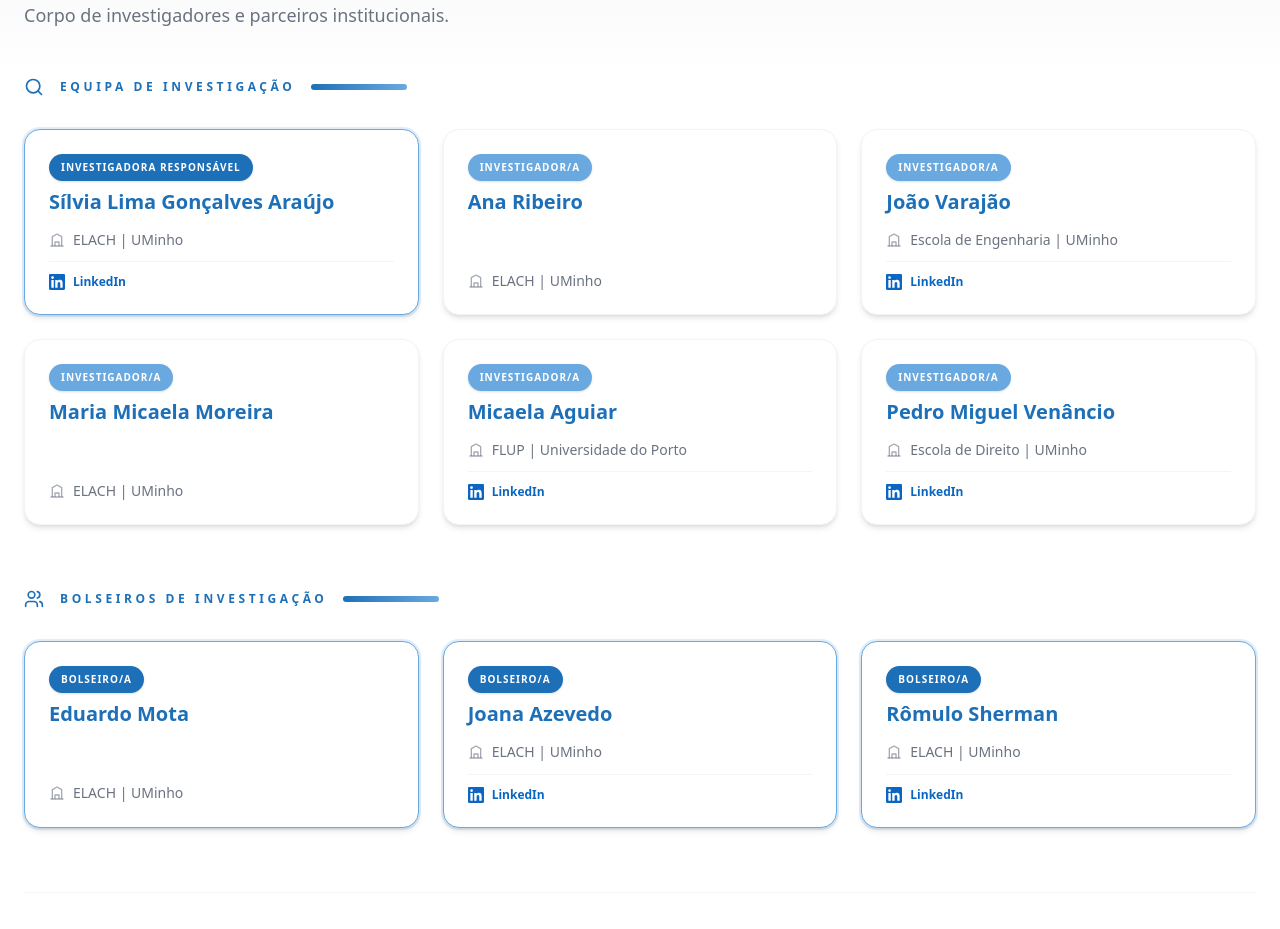
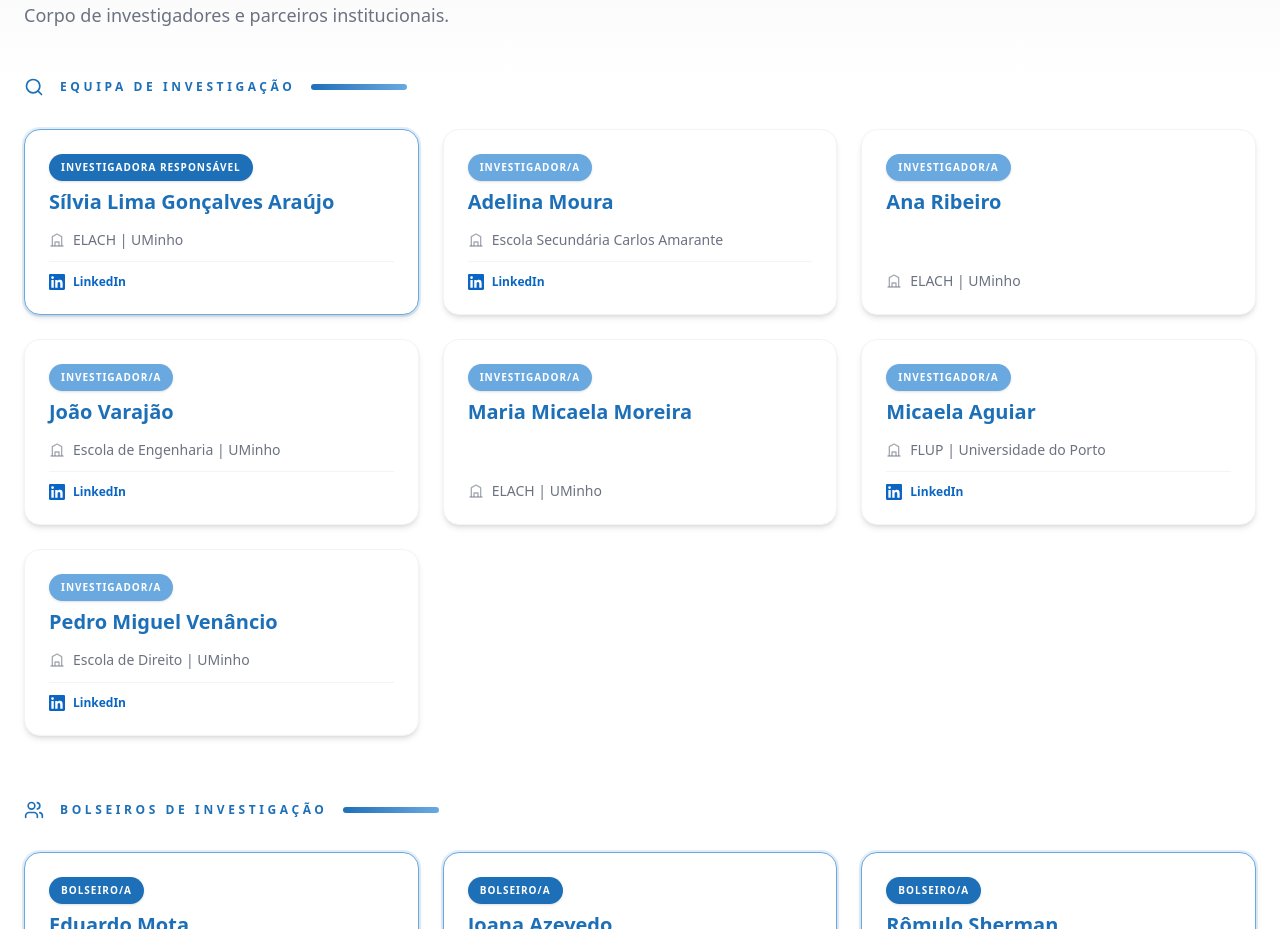
Before and after one commit to rshermans/relia-project-site, a Next.js app: page / in a window 1280 px wide. Shown: the part 3220-4149 px from the top of the page. Built offline with nearby package versions, Linux system fonts and the light colour scheme.

Commit message:
ok Adelina

```diff
--- a/src/components/relia/TeamSection.tsx
+++ b/src/components/relia/TeamSection.tsx
@@ -17,6 +17,7 @@ interface TeamMember {
 const teamMembers: TeamMember[] = [
   // Research Team
   { name: 'Sílvia Lima Gonçalves Araújo', role: 'Investigadora Responsável', roleEn: 'Principal Investigator', institution: 'ELACH | UMinho', isHighlighted: true, category: 'research', linkedin: 'https://www.linkedin.com/in/s%C3%ADlvia-ara%C3%BAjo-95811946/' },
+  { name: 'Adelina Moura', role: 'Investigador/a', roleEn: 'Researcher', institution: 'Escola Secundária Carlos Amarante', category: 'research', linkedin: 'https://www.linkedin.com/in/adelina-moura-5115686/' },
   { name: 'Ana Ribeiro', role: 'Investigador/a', roleEn: 'Researcher', institution: 'ELACH | UMinho', category: 'research' },
   { name: 'João Varajão', role: 'Investigador/a', roleEn: 'Researcher', institution: 'Escola de Engenharia | UMinho', category: 'research', linkedin: 'https://www.linkedin.com/in/joaovarajao/' },
   { name: 'Maria Micaela Moreira', role: 'Investigador/a', roleEn: 'Researcher', institution: 'ELACH | UMinho', category: 'research' },
```
Lines whose indentation alone changed are shown as unchanged.
